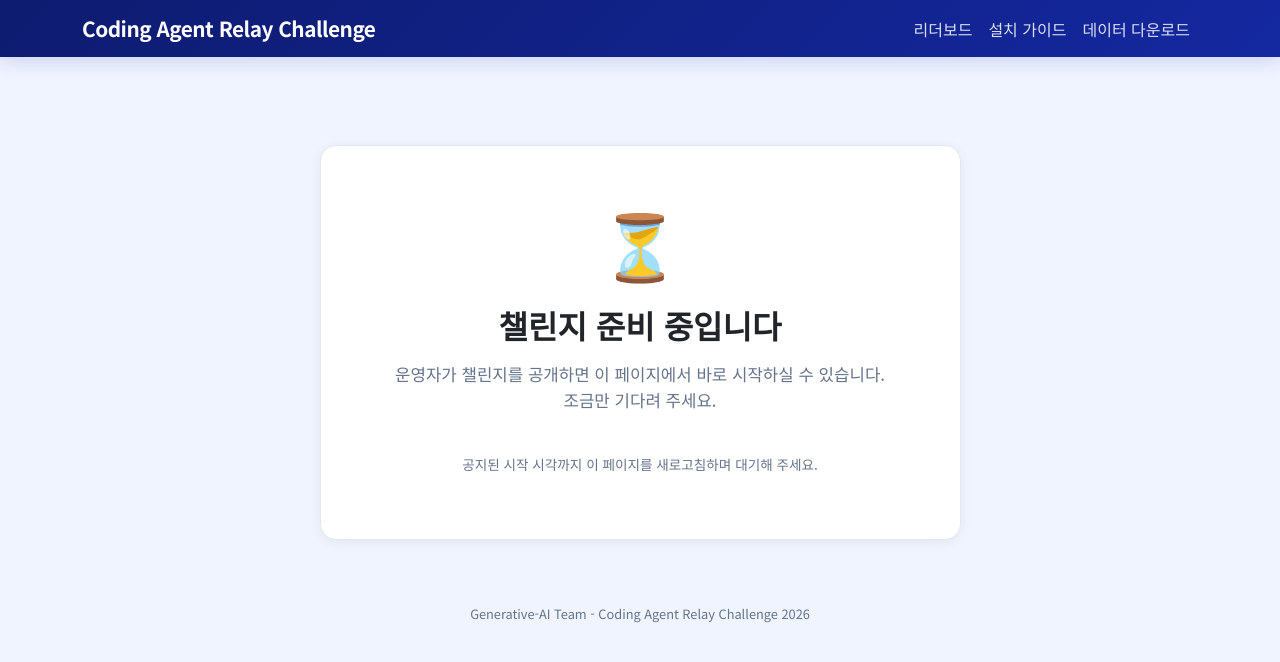
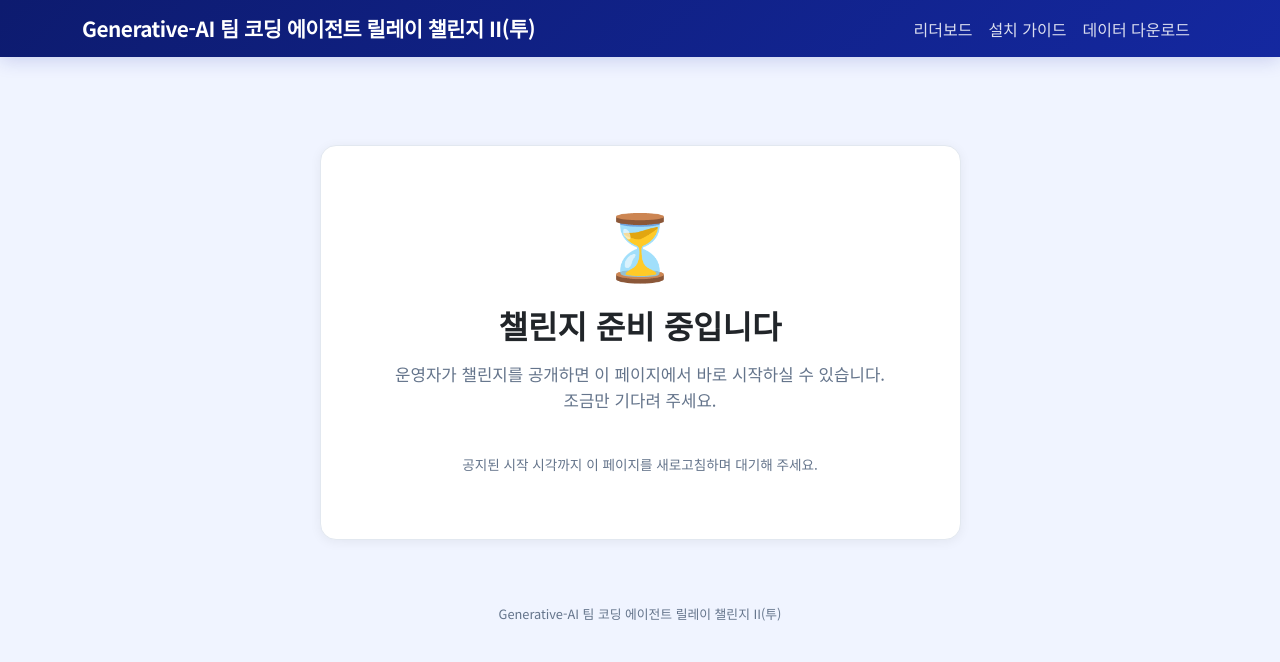
Before and after one commit to DragonBall2/relay-challenge-, a Flask app: page / in a window 1280 px wide. Shown: the top 662 px of the page. Run offline with Flask 3, Linux system fonts and the light colour scheme.

Commit message:
타이틀을 "Generative-AI 팀 코딩 에이전트 릴레이 챌린지 II(투)"로 변경

```diff
--- a/templates/base.html
+++ b/templates/base.html
@@ -12,7 +12,7 @@
 <body>
     <nav class="navbar navbar-expand-lg navbar-dark">
         <div class="container">
-            <a class="navbar-brand" href="{{ url_for('index') }}">Coding Agent Relay Challenge</a>
+            <a class="navbar-brand" href="{{ url_for('index') }}">Generative-AI 팀 코딩 에이전트 릴레이 챌린지 II(투)</a>
             <button class="navbar-toggler" type="button" data-bs-toggle="collapse" data-bs-target="#navbarNav">
                 <span class="navbar-toggler-icon"></span>
             </button>
@@ -56,7 +56,7 @@
     </main>
 
     <footer class="text-center py-3 mt-4" style="color: var(--text-secondary); font-size: 0.8rem;">
-        Generative-AI Team - Coding Agent Relay Challenge 2026
+        Generative-AI 팀 코딩 에이전트 릴레이 챌린지 II(투)
     </footer>
 
     <script src="https://cdn.jsdelivr.net/npm/bootstrap@5.3.3/dist/js/bootstrap.bundle.min.js"></script>
--- a/templates/index.html
+++ b/templates/index.html
@@ -2,7 +2,7 @@
 
 {% block content %}
 <div class="hero">
-    <h1>Coding Agent Relay Challenge</h1>
+    <h1>Generative-AI 팀 코딩 에이전트 릴레이 챌린지 II(투)</h1>
     <p>코딩 에이전트를 설치하고, 문제를 풀고, 다음 주자에게 바톤을 넘기세요!</p>
 </div>
 
```
